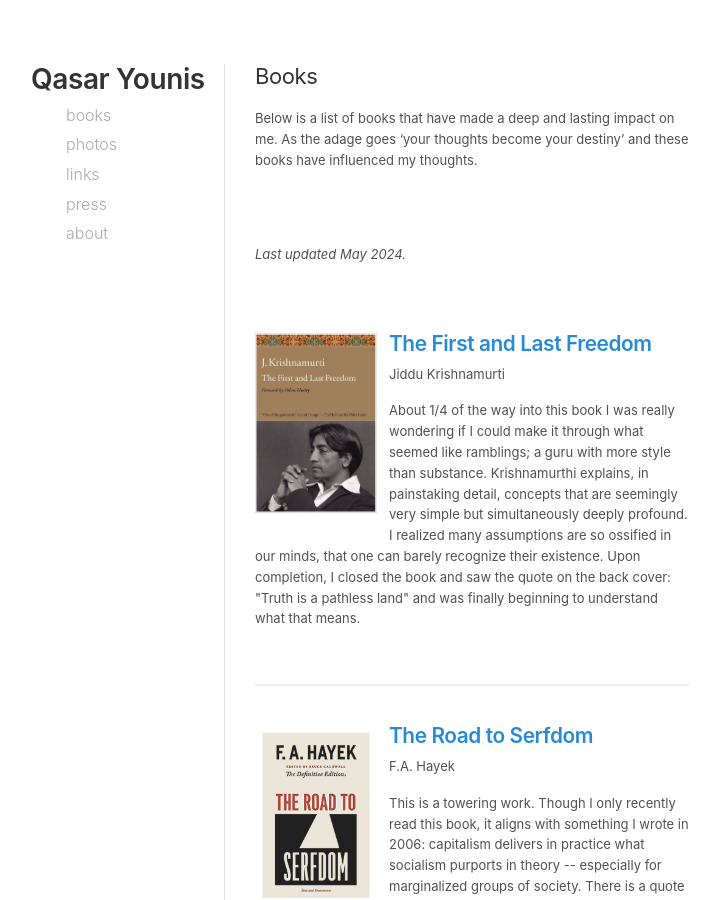
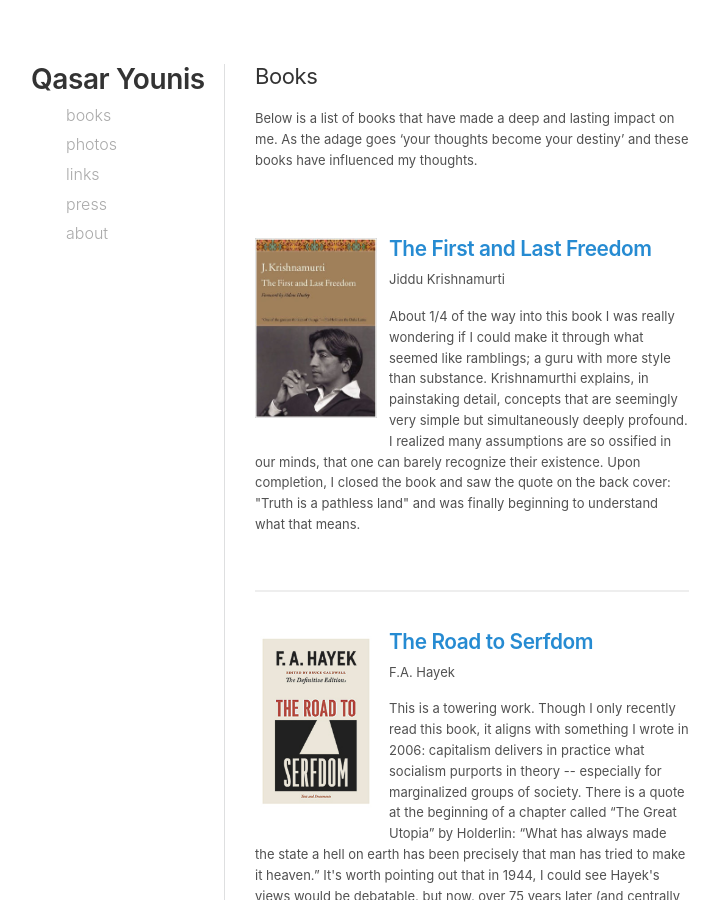
Before and after one commit to qasar/qasar.github.io, a Jekyll site: the page built from books.md, in a window 1280 px wide and 900 px high. Shown: the whole window, without its empty margins (35-755 px from the left). Built offline with Jekyll 4.4.1, drawn with Linux system fonts in a browser that asks for light colours.

Commit message:
Update books.md

```diff
--- a/books.md
+++ b/books.md
@@ -5,9 +5,6 @@ permalink: /books/
 
 Below is a list of books that have made a deep and lasting impact on me. As the adage goes 'your thoughts become your destiny' and these books have influenced my thoughts.
 
-<p>&nbsp;</p>
-
-<br> <i> Last updated May 2024. </i>
 
 <p>&nbsp;</p>
 
```
